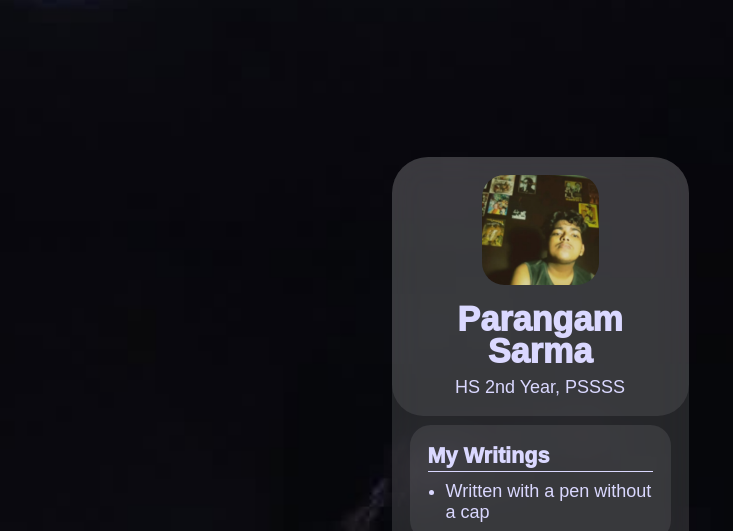
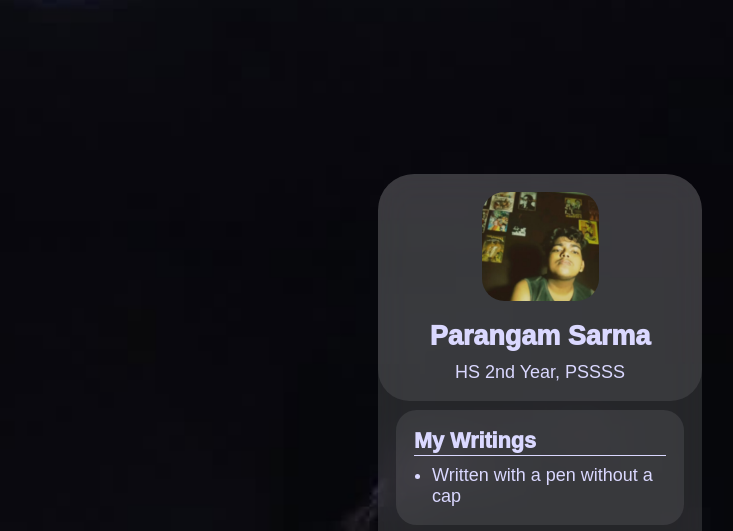
Before and after one commit to dhritimnn/rooman, a plain HTML site: page index.html in a window 1280 px wide. Shown: the top 531 px of the page, without its empty margins (100-833 px from the left). Drawn offline with nearby package versions, Linux system fonts and the light colour scheme.

Commit message:
update style.css

```diff
--- a/style.css
+++ b/style.css
@@ -26,8 +26,8 @@ body {
   background: #FFFFFF20;
   backdrop-filter: blur(1rem);
   border-radius: 2rem;
-  width: 16.5rem;
   overflow: hidden;
+  width: 18rem;
 }
 
 .content section {
@@ -68,7 +68,7 @@ body {
   display: flex;
   justify-content: center;
   align-items: center;
-  font-size: 1.9rem;
+  font-size: 1.5rem;
   padding:  .5rem;
   border-radius: 0 1.25rem 1.25rem 0;
   line-height: 1.8rem;
```
